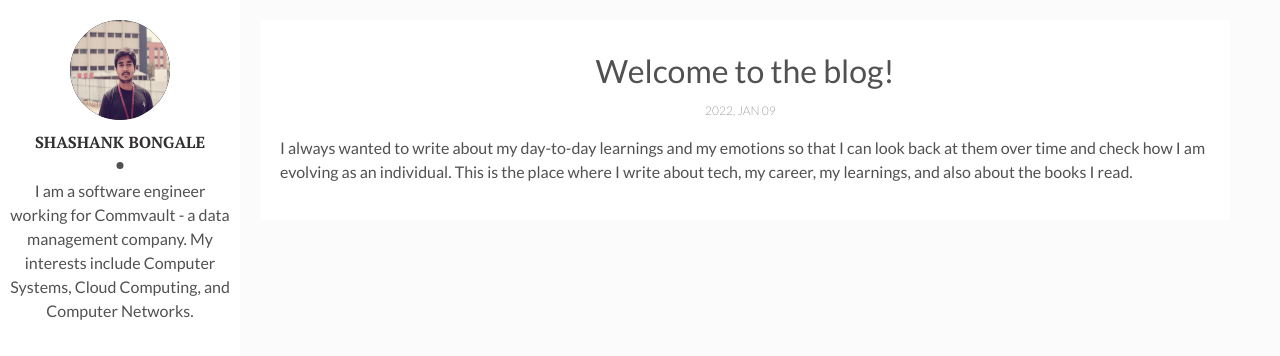
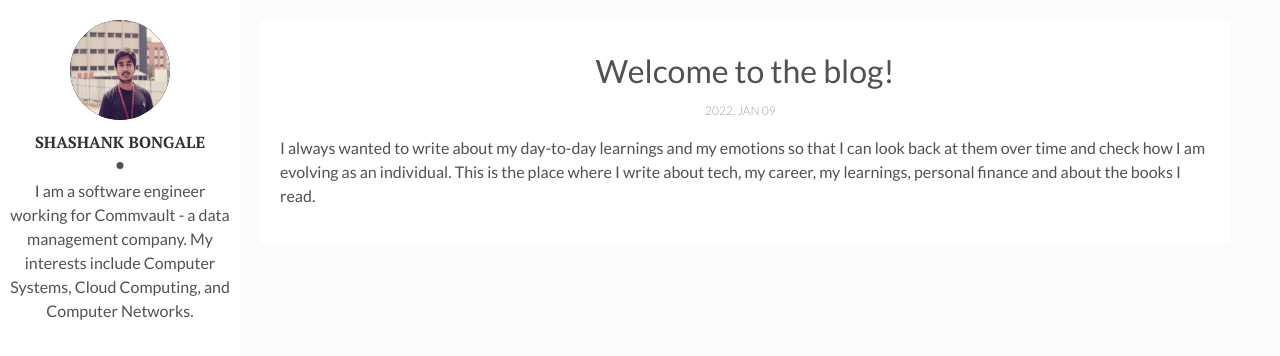
Before and after one commit to ShashankBongale/ShashankBongale.github.io, a Jekyll site: the page built from _posts/2022-01-09-welcome-post.markdown, in a window 1280 px wide. Shown: the top 356 px of the page. Built offline with Jekyll 4.4.1, drawn with Linux system fonts in a browser that asks for light colours.

```diff
--- a/_posts/2022-01-09-welcome-post.markdown
+++ b/_posts/2022-01-09-welcome-post.markdown
@@ -2,8 +2,8 @@
 layout: post
 title: "Welcome to the blog!"
 date: 2022-01-09 12:30:00 +0530
-description: Motivation behind coming up with this blog. # Add post description (optional)
+description: Motivation behind coming up with this blog site. # Add post description (optional)
 img:  # Add image post (optional)
 ---
 
-I always wanted to write about my day-to-day learnings and my emotions so that I can look back at them over time and check how I am evolving as an individual. This is the place where I write about tech, my career, my learnings, and also about the books I read.
+I always wanted to write about my day-to-day learnings and my emotions so that I can look back at them over time and check how I am evolving as an individual. This is the place where I write about tech, my career, my learnings, personal finance and about the books I read.
```
